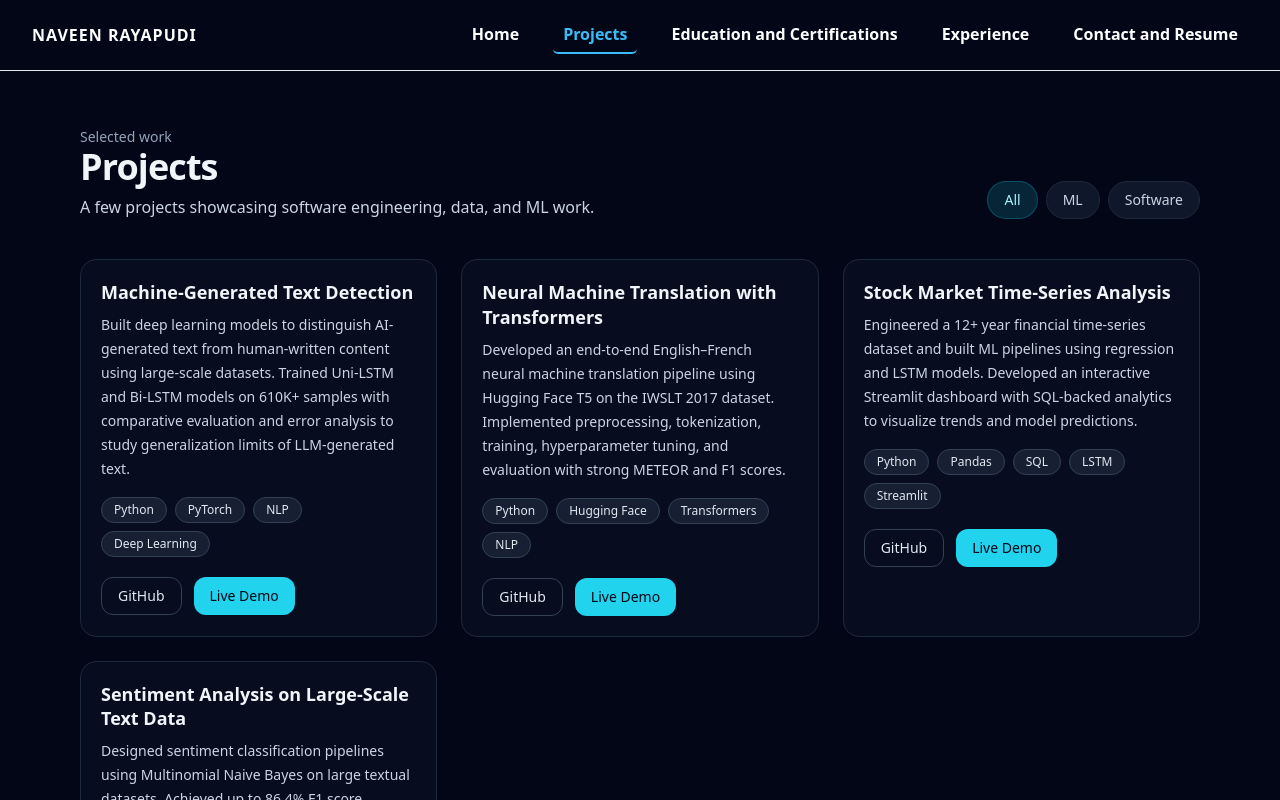
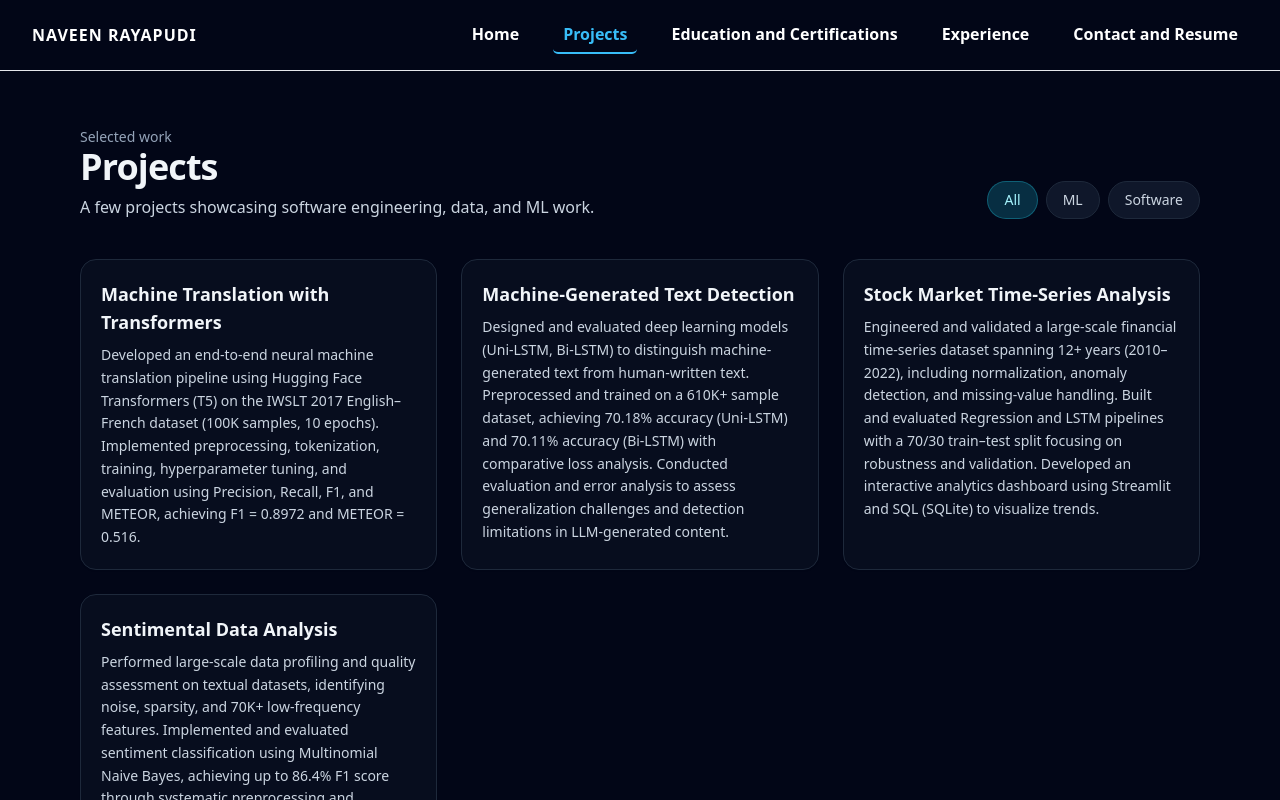
Before and after one commit to naveen777-github/portfolio2, a React (Create React App) app in the folder naveen-portfolio/: page /projects in a window 1280 px wide. Shown: the top 800 px of the page. Built offline with nearby package versions, Linux system fonts and the light colour scheme.

Commit message:
updated the project page

```diff
--- a/naveen-portfolio/src/pages/Projects.js
+++ b/naveen-portfolio/src/pages/Projects.js
@@ -1,36 +1,46 @@
+import { useState } from "react";
+
 const projects = [
   {
+    title: "Machine Translation with Transformers",
+    desc: "Developed an end-to-end neural machine translation pipeline using Hugging Face Transformers (T5) on the IWSLT 2017 English–French dataset (100K samples, 10 epochs). Implemented preprocessing, tokenization, training, hyperparameter tuning, and evaluation using Precision, Recall, F1, and METEOR, achieving F1 = 0.8972 and METEOR = 0.516.",
+    stack: ["Python", "Hugging Face", "Transformers", "NLP"],
+    github: "#",
+    demo: "#",
+    category: "ML",
+  },
+  {
     title: "Machine-Generated Text Detection",
-    desc: "Built deep learning models to distinguish AI-generated text from human-written content using large-scale datasets. Trained Uni-LSTM and Bi-LSTM models on 610K+ samples with comparative evaluation and error analysis to study generalization limits of LLM-generated text.",
+    desc: "Designed and evaluated deep learning models (Uni-LSTM, Bi-LSTM) to distinguish machine-generated text from human-written text. Preprocessed and trained on a 610K+ sample dataset, achieving 70.18% accuracy (Uni-LSTM) and 70.11% accuracy (Bi-LSTM) with comparative loss analysis. Conducted evaluation and error analysis to assess generalization challenges and detection limitations in LLM-generated content.",
     stack: ["Python", "PyTorch", "NLP", "Deep Learning"],
     github: "#",
     demo: "#",
-    featured: true,
-  },
-  {
-    title: "Neural Machine Translation with Transformers",
-    desc: "Developed an end-to-end English–French neural machine translation pipeline using Hugging Face T5 on the IWSLT 2017 dataset. Implemented preprocessing, tokenization, training, hyperparameter tuning, and evaluation with strong METEOR and F1 scores.",
-    stack: ["Python", "Hugging Face", "Transformers", "NLP"],
-    github: "#",
-    demo: "#",
+    category: "ML",
   },
   {
     title: "Stock Market Time-Series Analysis",
-    desc: "Engineered a 12+ year financial time-series dataset and built ML pipelines using regression and LSTM models. Developed an interactive Streamlit dashboard with SQL-backed analytics to visualize trends and model predictions.",
-    stack: ["Python", "Pandas", "SQL", "LSTM", "Streamlit"],
+    desc: "Engineered and validated a large-scale financial time-series dataset spanning 12+ years (2010–2022), including normalization, anomaly detection, and missing-value handling. Built and evaluated Regression and LSTM pipelines with a 70/30 train–test split focusing on robustness and validation. Developed an interactive analytics dashboard using Streamlit and SQL (SQLite) to visualize trends.",
+    stack: ["Python", "Pandas", "SQL", "Machine Learning", "Streamlit"],
     github: "#",
     demo: "#",
+    category: "Software",
   },
   {
-    title: "Sentiment Analysis on Large-Scale Text Data",
-    desc: "Designed sentiment classification pipelines using Multinomial Naive Bayes on large textual datasets. Achieved up to 86.4% F1 score through systematic preprocessing, feature analysis, and misclassification evaluation.",
-    stack: ["Python", "Scikit-learn", "NLP", "Data Analysis"],
+    title: "Sentimental Data Analysis",
+    desc: "Performed large-scale data profiling and quality assessment on textual datasets, identifying noise, sparsity, and 70K+ low-frequency features. Implemented and evaluated sentiment classification using Multinomial Naive Bayes, achieving up to 86.4% F1 score through systematic preprocessing and parameter tuning. Conducted misclassification analysis to evaluate model assumptions, statistical behavior, and data limitations.",
+    stack: ["Python", "NLP", "Scikit-learn", "Data Analysis"],
     github: "#",
     demo: "#",
+    category: "ML",
   },
 ];
 
 export default function Projects() {
+  const [filter, setFilter] = useState("All");
+
+  const filteredProjects =
+    filter === "All" ? projects : projects.filter((p) => p.category === filter);
+
   return (
     <div className="min-h-screen bg-slate-950 text-slate-100">
       <div className="mx-auto max-w-6xl px-4 py-14">
@@ -46,15 +56,38 @@ export default function Projects() {
             </p>
           </div>
 
-          {/* Simple filter UI (static for now) */}
+          {/* Filter buttons */}
           <div className="flex gap-2">
-            <button className="rounded-full bg-cyan-400/15 text-cyan-200 border border-cyan-400/25 px-4 py-2 text-sm hover:bg-cyan-400/20">
+            <button
+              onClick={() => setFilter("All")}
+              className={`rounded-full px-4 py-2 text-sm border ${
+                filter === "All"
+                  ? "bg-cyan-400/20 text-cyan-200 border-cyan-400/30"
+                  : "bg-slate-900 text-slate-300 border-slate-800 hover:border-cyan-400/30 hover:text-cyan-200"
+              }`}
+            >
               All
             </button>
-            <button className="rounded-full bg-slate-900 px-4 py-2 text-sm text-slate-300 border border-slate-800 hover:border-cyan-400/30 hover:text-cyan-200">
+
+            <button
+              onClick={() => setFilter("ML")}
+              className={`rounded-full px-4 py-2 text-sm border ${
+                filter === "ML"
+                  ? "bg-cyan-400/20 text-cyan-200 border-cyan-400/30"
+                  : "bg-slate-900 text-slate-300 border-slate-800 hover:border-cyan-400/30 hover:text-cyan-200"
+              }`}
+            >
               ML
             </button>
-            <button className="rounded-full bg-slate-900 px-4 py-2 text-sm text-slate-300 border border-slate-800 hover:border-cyan-400/30 hover:text-cyan-200">
+
+            <button
+              onClick={() => setFilter("Software")}
+              className={`rounded-full px-4 py-2 text-sm border ${
+                filter === "Software"
+                  ? "bg-cyan-400/20 text-cyan-200 border-cyan-400/30"
+                  : "bg-slate-900 text-slate-300 border-slate-800 hover:border-cyan-400/30 hover:text-cyan-200"
+              }`}
+            >
               Software
             </button>
           </div>
@@ -62,50 +95,18 @@ export default function Projects() {
 
         {/* Grid */}
         <div className="mt-10 grid gap-6 sm:grid-cols-2 lg:grid-cols-3">
-          {projects.map((p) => (
+          {filteredProjects.map((p) => (
             <article
               key={p.title}
               className="group rounded-2xl border border-slate-800 bg-slate-900/40 p-5 shadow-sm transition
                          hover:-translate-y-1 hover:border-cyan-400/35 hover:bg-slate-900/60 hover:shadow-xl"
             >
-              <div className="flex items-start justify-between gap-3">
-                <h2 className="text-lg font-semibold leading-snug group-hover:text-cyan-200">
-                  {p.title}
-                </h2>
-              </div>
-
-              <p className="mt-2 text-sm leading-6 text-slate-300">{p.desc}</p>
-
-              {/* Stack pills */}
-              <div className="mt-4 flex flex-wrap gap-2">
-                {p.stack.map((t) => (
-                  <span
-                    key={t}
-                    className="rounded-full bg-slate-800/70 border border-slate-700 px-3 py-1 text-xs text-slate-200"
-                  >
-                    {t}
-                  </span>
-                ))}
-              </div>
-
-              {/* Buttons */}
-              <div className="mt-5 flex gap-3">
-                <a
-                  href={p.github}
-                  className="inline-flex items-center justify-center rounded-xl border border-slate-700 px-4 py-2 text-sm
-                             text-slate-200 hover:border-cyan-400/35 hover:bg-slate-800"
-                >
-                  GitHub
-                </a>
-
-                <a
-                  href={p.demo}
-                  className="inline-flex items-center justify-center rounded-xl bg-cyan-400 px-4 py-2 text-sm font-medium
-                             text-slate-950 hover:bg-cyan-300"
-                >
-                  Live Demo
-                </a>
-              </div>
+              <h2 className="text-lg font-semibold group-hover:text-cyan-200">
+                {p.title}
+              </h2>
+              <p className="mt-2 max-w-prose text-sm leading-relaxed text-slate-300">
+                {p.desc}
+              </p>
             </article>
           ))}
         </div>
```
